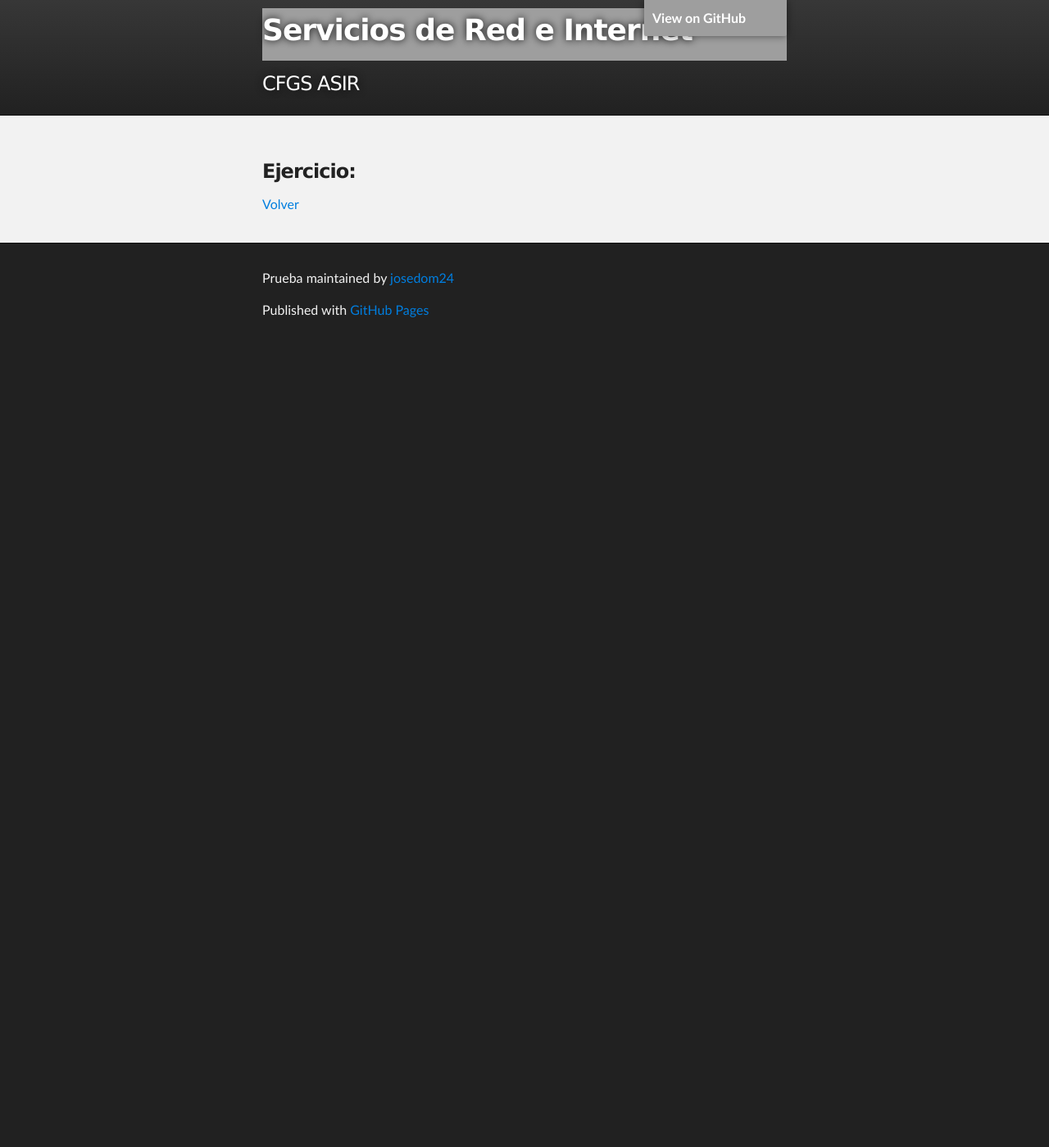
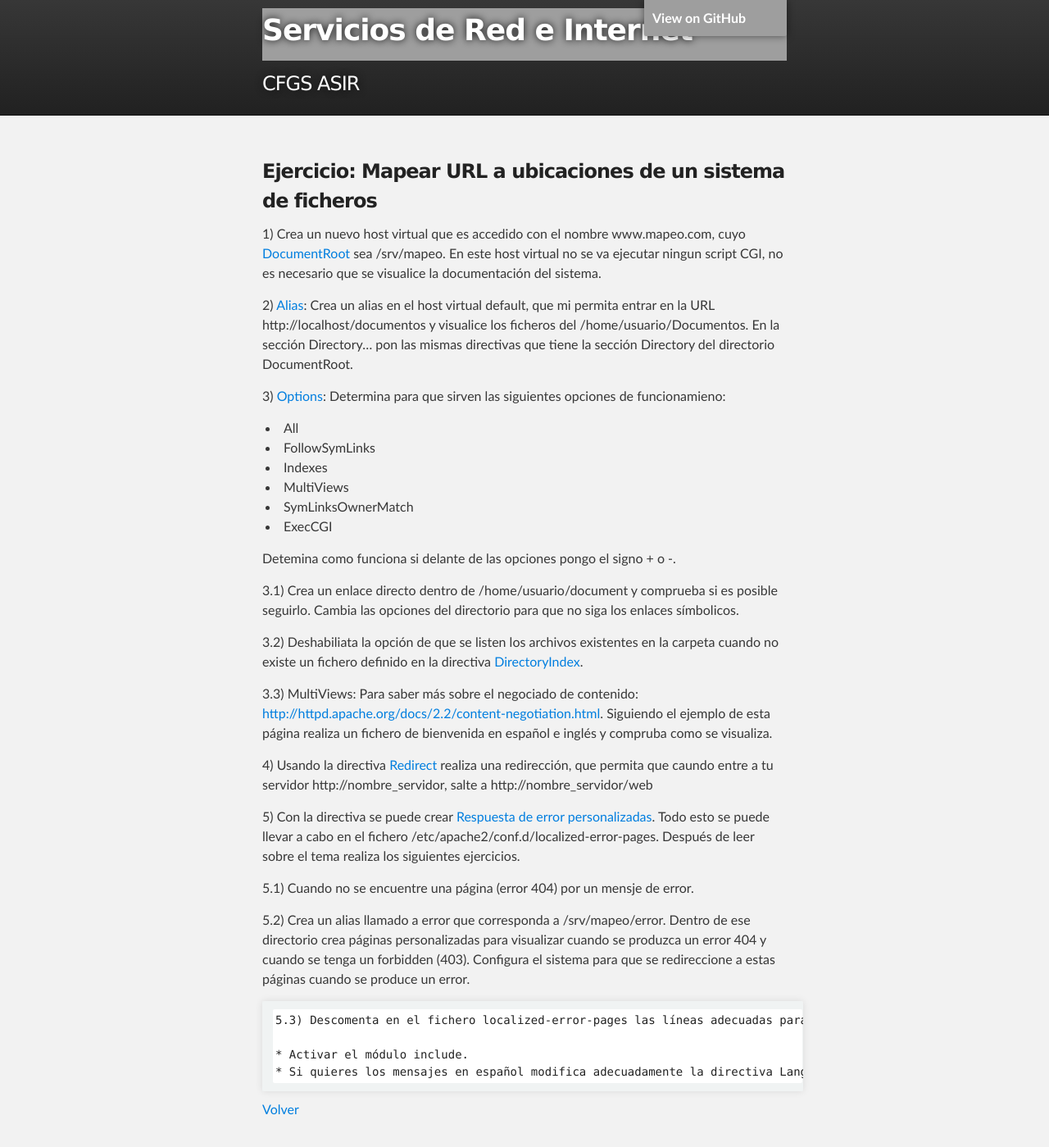
Before and after one commit to josedom24/josedom24.github.io, a Jekyll site: the page built from mod/serviciosgs/e_web_7.md, in a window 1280 px wide and 1400 px high. Shown: the whole window at 82% size. Built offline with Jekyll 4.4.1, drawn with Linux system fonts in a browser that asks for light colours; grey boxes are pictures that could not be loaded.

Commit message:
modificaciones

```diff
--- a/mod/serviciosgs/e_web_7.md
+++ b/mod/serviciosgs/e_web_7.md
@@ -4,6 +4,48 @@ layout: index
 title: Servicios de Red e Internet
 tagline: CFGS ASIR
 ---
-### Ejercicio:
+### Ejercicio: Mapear URL a ubicaciones de un sistema de ficheros
+
+1) Crea un nuevo host virtual que es accedido con el nombre
+www.mapeo.com, cuyo [DocumentRoot](http://httpd.apache.org/docs/2.2/mod/core.html#documentroot) sea /srv/mapeo. En este host virtual no se va ejecutar ningun script CGI, no es necesario que se visualice la documentación del sistema.
+
+2) [Alias](http://httpd.apache.org/docs/2.2/mod/mod_alias.html#alias):
+Crea un alias en el host virtual default, que mi permita entrar en la
+URL http://localhost/documentos y visualice los ficheros del
+/home/usuario/Documentos. En la sección Directory... pon las mismas directivas que tiene la sección Directory del directorio DocumentRoot.
+
+3) [Options](http://httpd.apache.org/docs/2.2/mod/core.html#options): Determina para que sirven las siguientes opciones de funcionamieno:
+
+* All
+* FollowSymLinks
+* Indexes
+* MultiViews
+* SymLinksOwnerMatch
+* ExecCGI
+
+Detemina como funciona si delante de las opciones pongo el signo + o -.
+
+   3.1) Crea un enlace directo dentro de /home/usuario/document y comprueba si es posible seguirlo. Cambia las opciones del directorio para que no siga los enlaces símbolicos.
+
+   3.2) Deshabiliata la opción de que se listen los archivos
+   existentes en la carpeta cuando no existe un fichero definido en la
+   directiva [DirectoryIndex](http://httpd.apache.org/docs/2.2/mod/mod_dir.html#directoryindex).
+
+   3.3) MultiViews: Para saber más sobre el negociado de contenido:
+   [http://httpd.apache.org/docs/2.2/content-negotiation.html](http://httpd.apache.org/docs/2.2/content-negotiation.html). Siguiendo el ejemplo de esta página realiza un fichero de bienvenida en español e inglés y compruba como se visualiza.
+
+4) Usando la directiva [Redirect](http://httpd.apache.org/docs/2.2/mod/mod_alias.html#redirect) realiza una redirección, que permita que caundo entre a tu servidor http://nombre_servidor, salte a http://nombre_servidor/web
+
+5) Con la directiva  se puede crear [Respuesta de error personalizadas](http://httpd.apache.org/docs/2.2/custom-error.html). Todo esto se puede llevar a cabo en el fichero /etc/apache2/conf.d/localized-error-pages. Después de leer sobre el tema realiza los siguientes ejercicios.
+
+   5.1) Cuando no se encuentre una página (error 404) por un mensje de error.
+
+   5.2) Crea un alias llamado a error que corresponda a /srv/mapeo/error. Dentro de ese directorio crea páginas personalizadas para visualizar cuando se produzca un error 404 y cuando se tenga un forbidden (403). Configura el sistema para que se redireccione a estas páginas cuando se produce un error.
+
+    5.3) Descomenta en el fichero localized-error-pages las líneas adecuadas para tener los mensajes de error traducidos a los diferentes idiomas. Para que funcione tienes que hacer dos cosas:
+
+    * Activar el módulo include.
+    * Si quieres los mensajes en español modifica adecuadamente la directiva LanguagePriority del módulo negotiation.
+
 
 [Volver](index)
```
